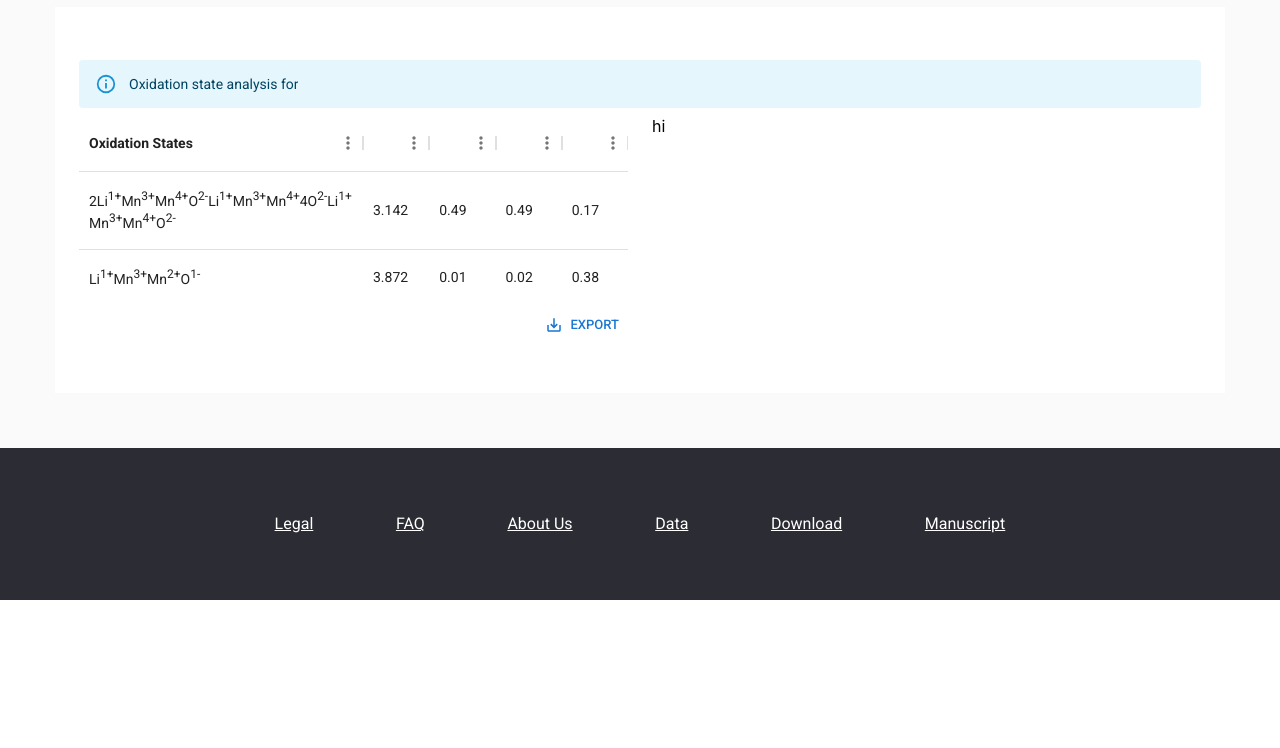
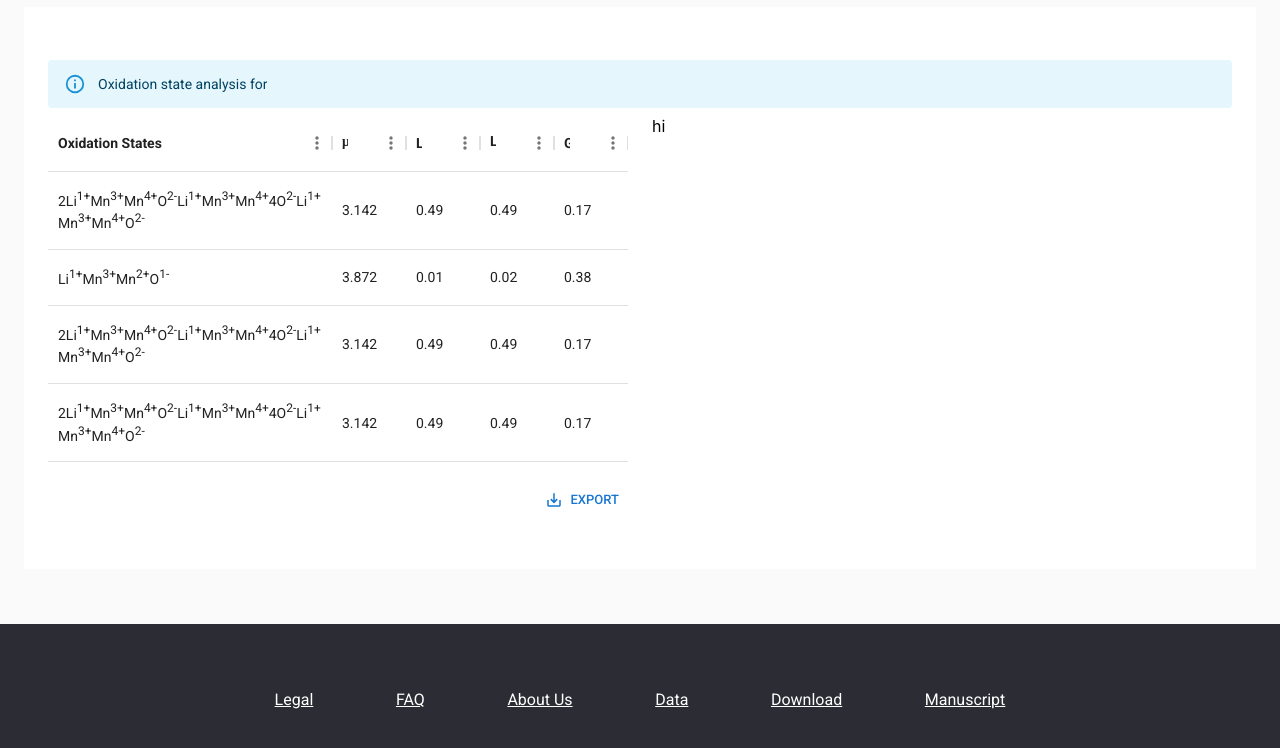
Before and after one commit to TRI-AMDD/oxidation-state-app, a React (Create React App) app in the folder ui/: page / in a window 1280 px wide. Shown: the part 1105-1853 px from the top of the page. Before the commit the page ends 1705 px from the top, so only its background shows below. Built offline with nearby package versions, Linux system fonts and the light colour scheme; a web font is replaced by a local one; what aws-amplify would draw is missing.

Commit message:
update for demo

```diff
--- a/ui/src/components/DataViewer/DataViewer.module.css
+++ b/ui/src/components/DataViewer/DataViewer.module.css
@@ -1,5 +1,5 @@
 .container {
     background-color: #ffffff;
-    margin: 120px 55px 55px 55px;
+    margin: 120px 24px 55px 24px;
     padding: 53px 24px;
 }
--- a/ui/src/components/DataViewer/Table/Table.module.css
+++ b/ui/src/components/DataViewer/Table/Table.module.css
@@ -2,4 +2,5 @@
     width: 100%;
     padding-right: 12px;
     max-height: 508px;
+    height: 400px;
 }
--- a/ui/src/test-data/test-data.ts
+++ b/ui/src/test-data/test-data.ts
@@ -16,5 +16,29 @@ export const dataTableTestData: OxidationStatesTableItem[] = [
         likelihoodOptimalElecChemPotential: 0.02,
         optimalElecChemPotential: 3.872,
         globalInstabilityIndex: 0.38
+    },
+    {
+        id: 3,
+        oxidationState: '2Li1+Mn3+Mn4+O2-Li1+Mn3+Mn4+4O2-Li1+Mn3+Mn4+O2-',
+        likelihoodCurrentElecChemPotential: 0.49,
+        likelihoodOptimalElecChemPotential: 0.49,
+        optimalElecChemPotential: 3.142,
+        globalInstabilityIndex: 0.17
+    },
+    {
+        id: 4,
+        oxidationState: '2Li1+Mn3+Mn4+O2-Li1+Mn3+Mn4+4O2-Li1+Mn3+Mn4+O2-',
+        likelihoodCurrentElecChemPotential: 0.49,
+        likelihoodOptimalElecChemPotential: 0.49,
+        optimalElecChemPotential: 3.142,
+        globalInstabilityIndex: 0.17
+    },
+    {
+        id: 5,
+        oxidationState: '2Li1+Mn3+Mn4+O2-Li1+Mn3+Mn4+4O2-Li1+Mn3+Mn4+O2-',
+        likelihoodCurrentElecChemPotential: 0.49,
+        likelihoodOptimalElecChemPotential: 0.49,
+        optimalElecChemPotential: 3.142,
+        globalInstabilityIndex: 0.17
     }
 ];
```
